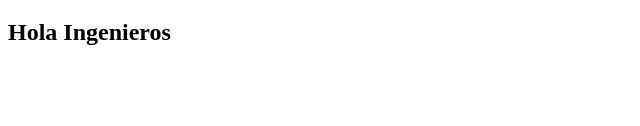
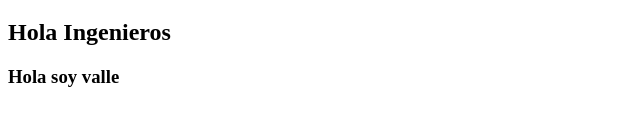
Before and after one commit to GJair21/Practica, a plain HTML site: page index.html in a window 1280 px wide. Shown: the part 168-294 px from the top of the page, without its empty margins (0-640 px from the left). Drawn offline with Linux system fonts and the light colour scheme.

Commit message:
modifique el index

```diff
--- a/index.html
+++ b/index.html
@@ -11,5 +11,6 @@
     <h2>Hola Ingenieros</h2>
     <h1>Hola Mundo</h1>
     <h2>Hola Ingenieros</h2>
+    <h3>Hola soy valle</h3>
 </body>
 </html>
```
